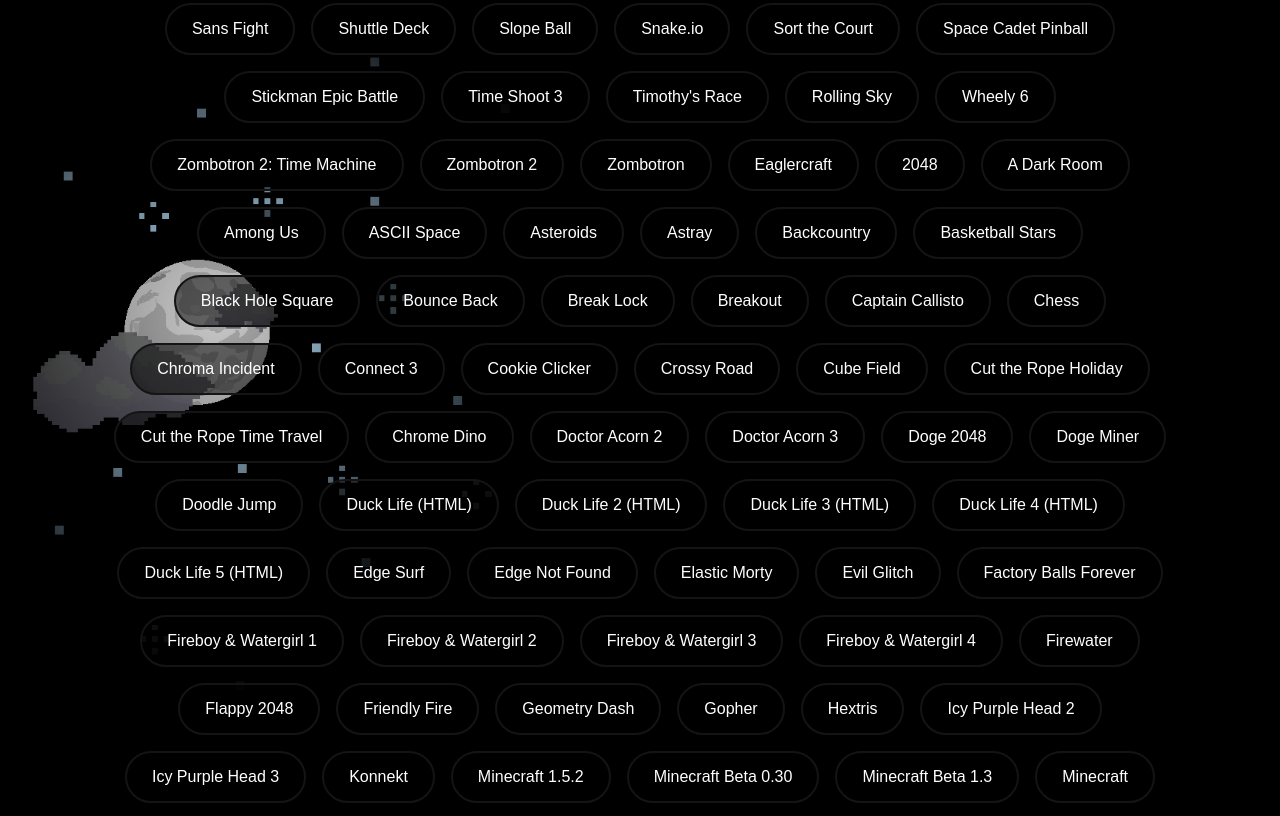
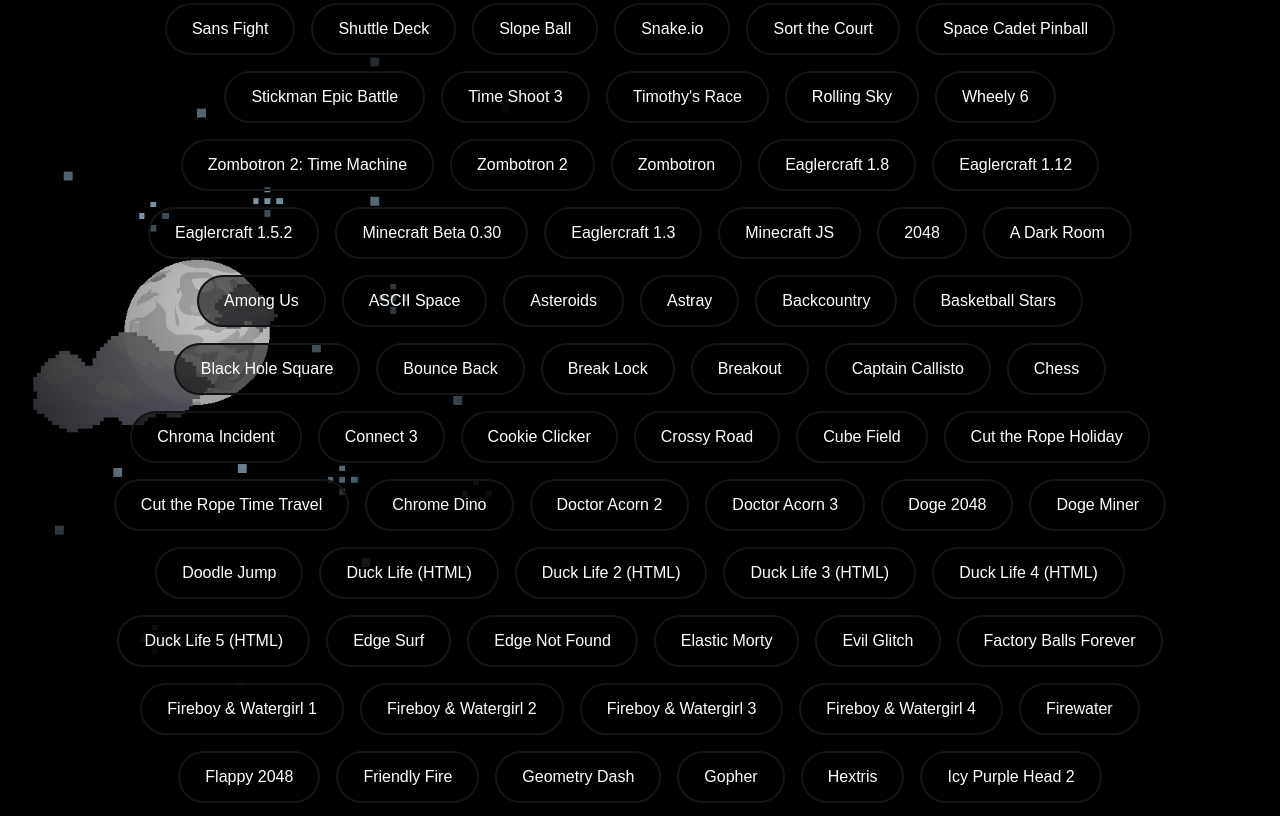
Before and after one commit to brunoiscool2/brunoiscool2.github.io, a plain HTML site: page gms.html in a window 1280 px wide. Shown: the part 3241-4057 px from the top of the page. Drawn offline with Linux system fonts and the light colour scheme; a script that the page names is missing.

Commit message:
eagler update

```diff
--- a/gms.html
+++ b/gms.html
@@ -321,7 +321,12 @@
 <button class="filter-button" onclick="window.location.href='/iframe.html?url=/games3/zombotron-2-time-machine/'">Zombotron 2: Time Machine</button>
 <button class="filter-button" onclick="window.location.href='/iframe.html?url=/games3/zombotron-2/'">Zombotron 2</button>
 <button class="filter-button" onclick="window.location.href='/iframe.html?url=/games3/zombotron/'">Zombotron</button>
-<button class="filter-button" onclick="window.location.href='/iframe.html?url=/games1/eagler.html'">Eaglercraft</button>
+<button class="filter-button" onclick="window.location.href='/iframe.html?url=/games1/eagler.html'">Eaglercraft 1.8</button>
+<button class="filter-button" onclick="window.location.href='/iframe.html?url=/games1/eagler112.html'">Eaglercraft 1.12</button>
+<button class="filter-button" onclick="window.location.href='/iframe.html?url=/games4/html5/mc1.5.2/'">Eaglercraft 1.5.2</button>
+<button class="filter-button" onclick="window.location.href='/iframe.html?url=/games4/html5/mcbeta0.30/'">Minecraft Beta 0.30</button>
+<button class="filter-button" onclick="window.location.href='/iframe.html?url=/games4/html5/mcbeta1.3/'">Eaglercraft 1.3</button>
+<button class="filter-button" onclick="window.location.href='/iframe.html?url=/games4/html5/minecraft/'">Minecraft JS</button>
 <button class="filter-button" onclick="window.location.href='/iframe.html?url=/games4/html5/2048/'">2048</button>
 <button class="filter-button" onclick="window.location.href='/iframe.html?url=/games4/html5/adarkroom/'">A Dark Room</button>
 <button class="filter-button" onclick="window.location.href='/iframe.html?url=/games4/html5/amongus/'">Among Us</button>
@@ -372,10 +377,6 @@
 <button class="filter-button" onclick="window.location.href='/iframe.html?url=/games4/html5/icypurplehead2/play/'">Icy Purple Head 2</button>
 <button class="filter-button" onclick="window.location.href='/iframe.html?url=/games4/html5/icypurplehead3/play/'">Icy Purple Head 3</button>
 <button class="filter-button" onclick="window.location.href='/iframe.html?url=/games4/html5/konnekt/'">Konnekt</button>
-<button class="filter-button" onclick="window.location.href='/iframe.html?url=/games4/html5/mc1.5.2/'">Minecraft 1.5.2</button>
-<button class="filter-button" onclick="window.location.href='/iframe.html?url=/games4/html5/mcbeta0.30/'">Minecraft Beta 0.30</button>
-<button class="filter-button" onclick="window.location.href='/iframe.html?url=/games4/html5/mcbeta1.3/'">Minecraft Beta 1.3</button>
-<button class="filter-button" onclick="window.location.href='/iframe.html?url=/games4/html5/minecraft/'">Minecraft</button>
 <button class="filter-button" onclick="window.location.href='/iframe.html?url=/games4/html5/motox3m/play/'">Moto X3M (HTML)</button>
 <button class="filter-button" onclick="window.location.href='/iframe.html?url=/games4/html5/ninjavsevilcorp/'">Ninja vs Evil Corp</button>
 <button class="filter-button" onclick="window.location.href='/iframe.html?url=/games4/html5/packabunchas/'">Pack a Bunchas</button>
```
